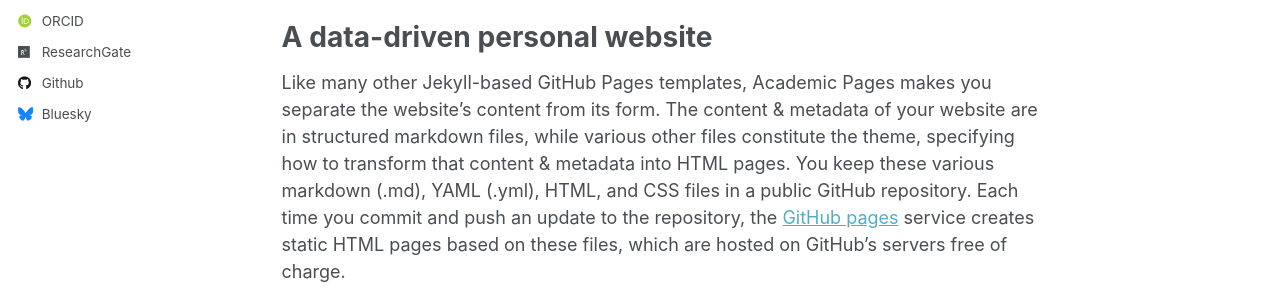
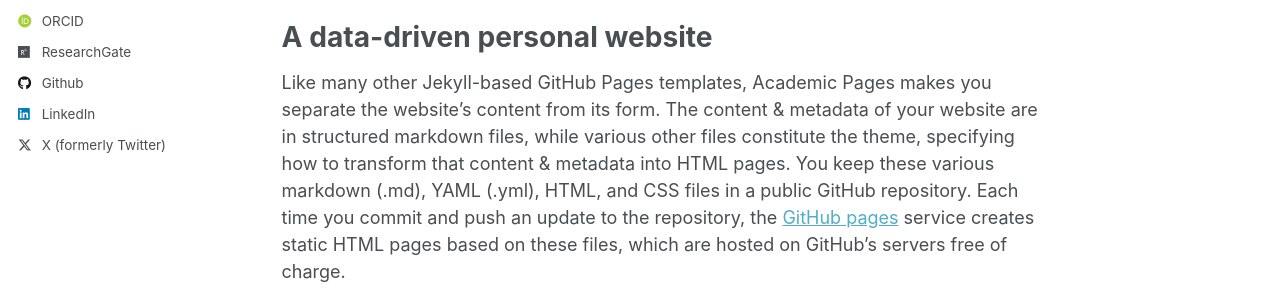
Before and after one commit to pejmanff/pejmanff.github.io, a Jekyll site: the page built from _pages/about.md, in a window 1280 px wide. Shown: the part 449-746 px from the top of the page. Built offline with Jekyll 4.4.1, drawn with Linux system fonts in a browser that asks for light colours; some web fonts are replaced; some of the changed lines change nothing that is shown.

Commit message:
Update _config.yml

```diff
--- a/_config.yml
+++ b/_config.yml
@@ -40,7 +40,7 @@ author:
   stackoverflow    : # User number or user number and name (i.e., use "1" or "1/jeff-atwood")
 
   # Social media
-  bluesky          : "bsky.app" # Replace this with you Bluesky username
+  bluesky          : # Username
   facebook         : # Username
   flickr           : # Username
   foursquare       : # Username
@@ -49,7 +49,7 @@ author:
   keybase          : # Username
   instagram        : # Username
   lastfm           : # Username
-  linkedin         : # Username
+  linkedin         : "pejman-fatehi"
   mastodon         : # URL
   medium           : # URL
   pinterest        : # Username
@@ -57,7 +57,7 @@ author:
   steam            : # Username
   telegram         : # URL
   tumblr           : # Username
-  twitter          : # Username for X / Twitter
+  twitter          : "PejmanF31"
   vine             : # Username
   weibo            : # Username
   wikipedia        : # Username
```
